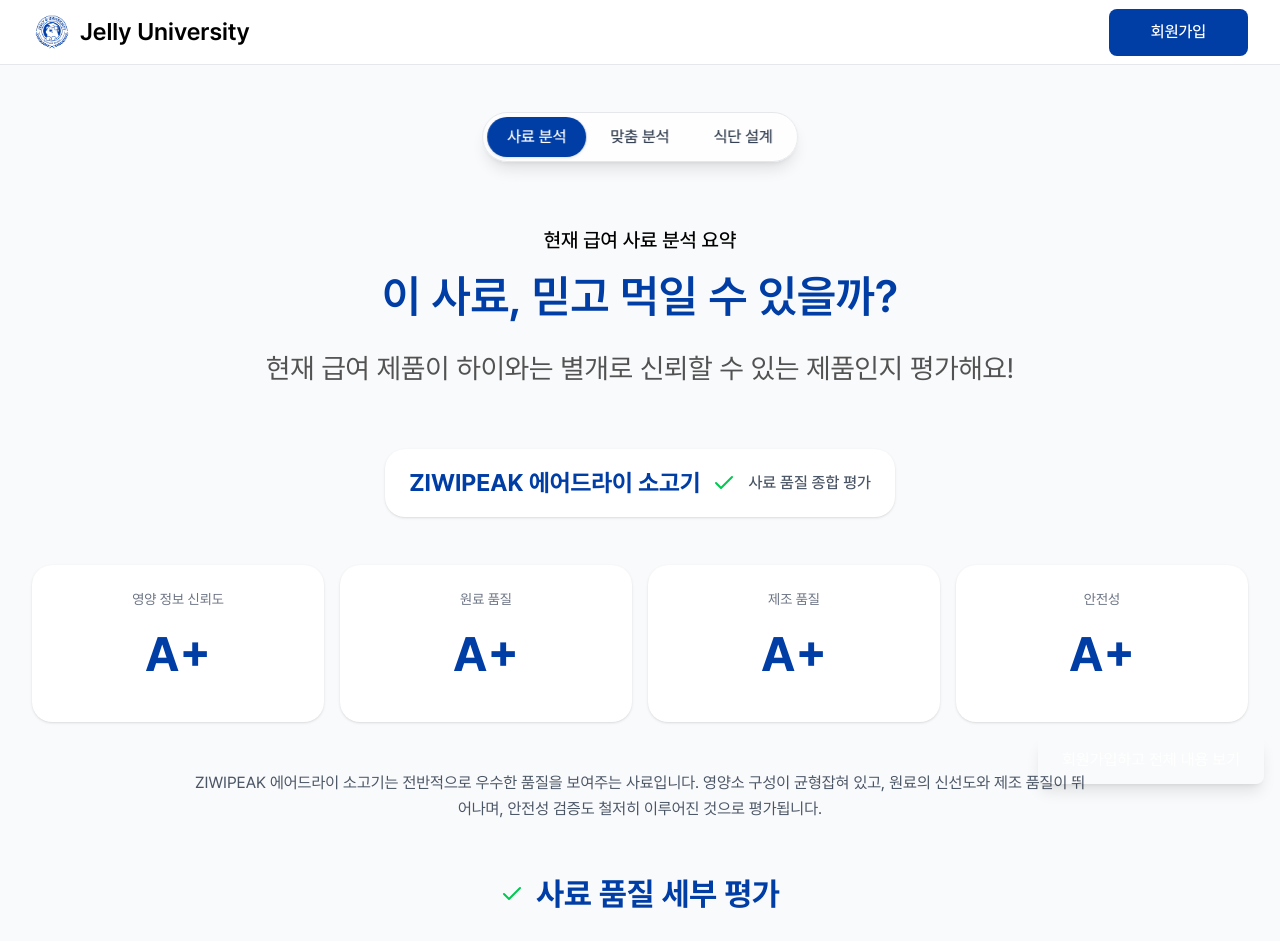
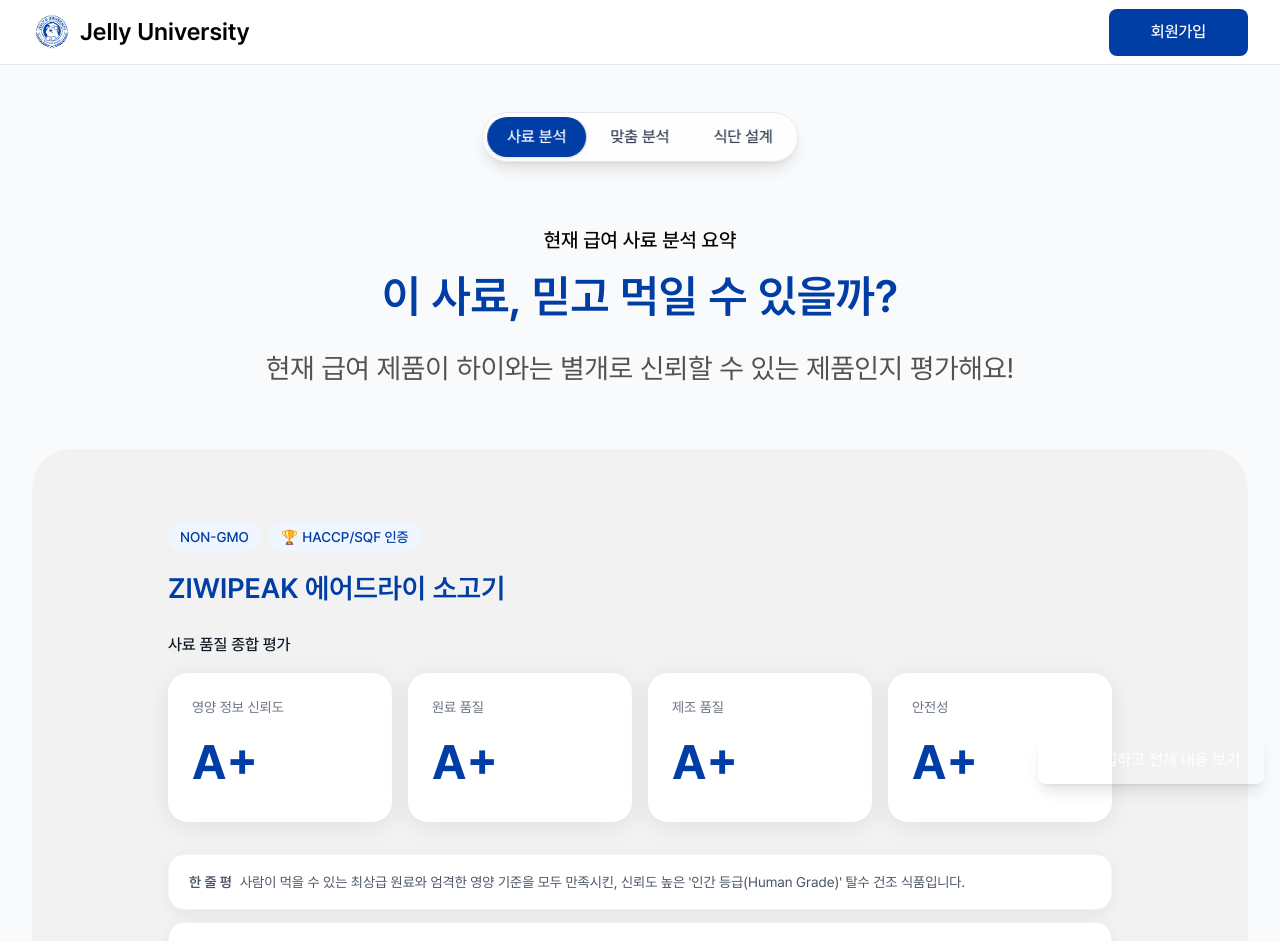
Before and after one commit to SeokHoChoi/test-jelly-univ-fe, a Next.js app: page /brief-report in a window 1280 px wide. Shown: the top 941 px of the page. Built offline with nearby package versions, Linux system fonts and the light colour scheme.

Commit message:
feat: 보고서 페이지 > 사료 분석 컴포넌트 래퍼 UI 구현

```diff
--- a/src/components/brief-report/FoodQualityAnalysisSection.tsx
+++ b/src/components/brief-report/FoodQualityAnalysisSection.tsx
@@ -1,6 +1,9 @@
 'use client';
 
 import { Check } from 'lucide-react';
+import Pill from '@/components/common/Pill';
+import EvalCard from '@/components/common/EvalCard';
+import InfoBar from '@/components/common/InfoBar';
 
 const FoodQualityAnalysisSection = () => {
   const scrollTo = (targetId: string) => {
@@ -57,9 +60,7 @@ const FoodQualityAnalysisSection = () => {
   return (
     <section id="food-analysis" className="bg-gray-50 pb-12 pt-30 md:pb-20 md:pt-40">
       <div className="max-w-7xl mx-auto px-4 sm:px-6 lg:px-8">
-        {/* 상단 네비게이션은 플로팅 탭으로 대체됨 */}
-
-        {/* 메인 제목 */}
+        {/* 메인 제목 - 상자 밖 */}
         <div className="text-center mb-[30px] md:mb-[60px]">
           <p className="text-[#000000] font-medium text-[20px] mb-2">
             현재 급여 사료 분석 요약
@@ -72,30 +73,50 @@ const FoodQualityAnalysisSection = () => {
           </p>
         </div>
 
+        <div className="bg-[#F2F2F2] rounded-[40px] px-6 py-8 md:px-[136px] md:py-[74px]">
+          {/* 상단 네비게이션은 플로팅 탭으로 대체됨 */}
+
           {/* 사료 정보 */}
-        <div className="text-center mb-12">
-          <div className="inline-flex items-center gap-3 bg-white rounded-[20px] px-6 py-4 shadow-sm">
-            <h2 className="text-[20px] md:text-[24px] font-bold text-[#003DA5]">
+          <div className="mb-8">
+            <div className="flex flex-wrap items-center gap-2 mb-4">
+              <Pill>NON-GMO</Pill>
+              <Pill>
+                <span className="mr-1">🏆</span> HACCP/SQF 인증
+              </Pill>
+            </div>
+
+            <h2 className="text-[22px] md:text-[28px] font-semibold text-[#003DA5] mb-6">
               ZIWIPEAK 에어드라이 소고기
             </h2>
-            <Check className="text-green-500" size={24} />
-            <span className="text-[16px] font-medium text-gray-600">
-              사료 품질 종합 평가
-            </span>
+
+            {/* 종합 평가 타이틀 */}
+            <p className="text-[16px] font-medium text-gray-900 mb-4">사료 품질 종합 평가</p>
+
+            {/* 종합 평가 카드 */}
+            <div className="grid grid-cols-2 md:grid-cols-4 gap-4 mb-8">
+              {overallGrades.map((item, idx) => (
+                <EvalCard key={idx} title={item.label} grade={item.grade} />
+              ))}
+            </div>
+
+            {/* 요약 박스들 */}
+            <div className="space-y-3 mb-10">
+              <InfoBar>
+                <span className="font-semibold mr-2">한 줄 평</span>
+                사람이 먹을 수 있는 최상급 원료와 엄격한 영양 기준을 모두 만족시킨, 신뢰도 높은 '인간 등급(Human Grade)' 탈수 건조 식품입니다.
+              </InfoBar>
+              <InfoBar>
+                <span className="font-semibold mr-2">사료의 주요 장점</span>
+                '주식' 자격 공식 보증, 인간 등급(Human Grade) 원료, 영양소 보존율이 높은 제조 공법
+              </InfoBar>
+              <InfoBar>
+                <span className="font-semibold mr-2">사료의 주요 단점 및 주의사항</span>
+                상대적으로 높은 탄수화물 의존도, 물을 부어 불리는 과정 필수
+              </InfoBar>
             </div>
           </div>
 
-        {/* 종합 평가 카드들 */}
-        <div className="grid grid-cols-2 md:grid-cols-4 gap-4 mb-12">
-          {overallGrades.map((item, index) => (
-            <div key={index} className="bg-white rounded-[20px] p-6 text-center shadow-sm">
-              <p className="text-[14px] text-gray-500 mb-2">{item.label}</p>
-              <div className="text-[48px] font-bold text-[#003DA5] mb-2">
-                {item.grade}
-              </div>
-            </div>
-          ))}
-        </div>
+          {/* 세부 평가로 이어짐 */}
 
           {/* 요약 텍스트 */}
           <div className="text-center mb-12">
@@ -153,6 +174,7 @@ const FoodQualityAnalysisSection = () => {
             ))}
           </div>
         </div>
+      </div>
     </section>
   );
 };
--- /dev/null
+++ b/src/components/common/EvalCard.tsx
@@ -0,0 +1,29 @@
+'use client';
+
+import { cn } from '@/utils/cn';
+
+interface EvalCardProps {
+  title?: string;
+  grade?: string;
+  children?: React.ReactNode;
+  className?: string;
+}
+
+const EvalCard = ({ title, grade, children, className }: EvalCardProps) => {
+  return (
+    <div className={cn('bg-white rounded-[20px] p-6 shadow-[0_4px_24px_rgba(0,0,0,0.08)]', className)}>
+      {title && (
+        <p className="text-[14px] text-gray-500 mb-2 flex items-center gap-2">
+          {title}
+        </p>
+      )}
+      {grade ? (
+        <div className="text-[48px] font-bold text-[#003DA5]">{grade}</div>
+      ) : (
+        children
+      )}
+    </div>
+  );
+};
+
+export default EvalCard;
--- /dev/null
+++ b/src/components/common/InfoBar.tsx
@@ -0,0 +1,20 @@
+'use client';
+
+import { cn } from '@/utils/cn';
+
+interface InfoBarProps {
+  icon?: React.ReactNode;
+  children: React.ReactNode;
+  className?: string;
+}
+
+const InfoBar = ({ icon, children, className }: InfoBarProps) => {
+  return (
+    <div className={cn('w-full bg-white rounded-[16px] px-5 py-4 shadow-[0_4px_16px_rgba(0,0,0,0.06)] border border-gray-100 flex items-start gap-3', className)}>
+      {icon && <div className="mt-0.5">{icon}</div>}
+      <div className="text-[14px] text-gray-600 leading-relaxed">{children}</div>
+    </div>
+  );
+};
+
+export default InfoBar;
--- /dev/null
+++ b/src/components/common/Pill.tsx
@@ -0,0 +1,26 @@
+'use client';
+
+import { cn } from '@/utils/cn';
+
+interface PillProps {
+  children: React.ReactNode;
+  color?: 'blue' | 'gray' | 'green' | 'yellow';
+  className?: string;
+}
+
+const colorMap = {
+  blue: 'bg-blue-50 text-[#003DA5]',
+  gray: 'bg-gray-100 text-gray-700',
+  green: 'bg-green-50 text-green-700',
+  yellow: 'bg-yellow-50 text-yellow-700',
+};
+
+const Pill = ({ children, color = 'blue', className }: PillProps) => {
+  return (
+    <span className={cn('inline-flex items-center px-3 py-1 rounded-full text-sm font-medium', colorMap[color], className)}>
+      {children}
+    </span>
+  );
+};
+
+export default Pill;
```
Lines whose indentation alone changed are shown as unchanged.
